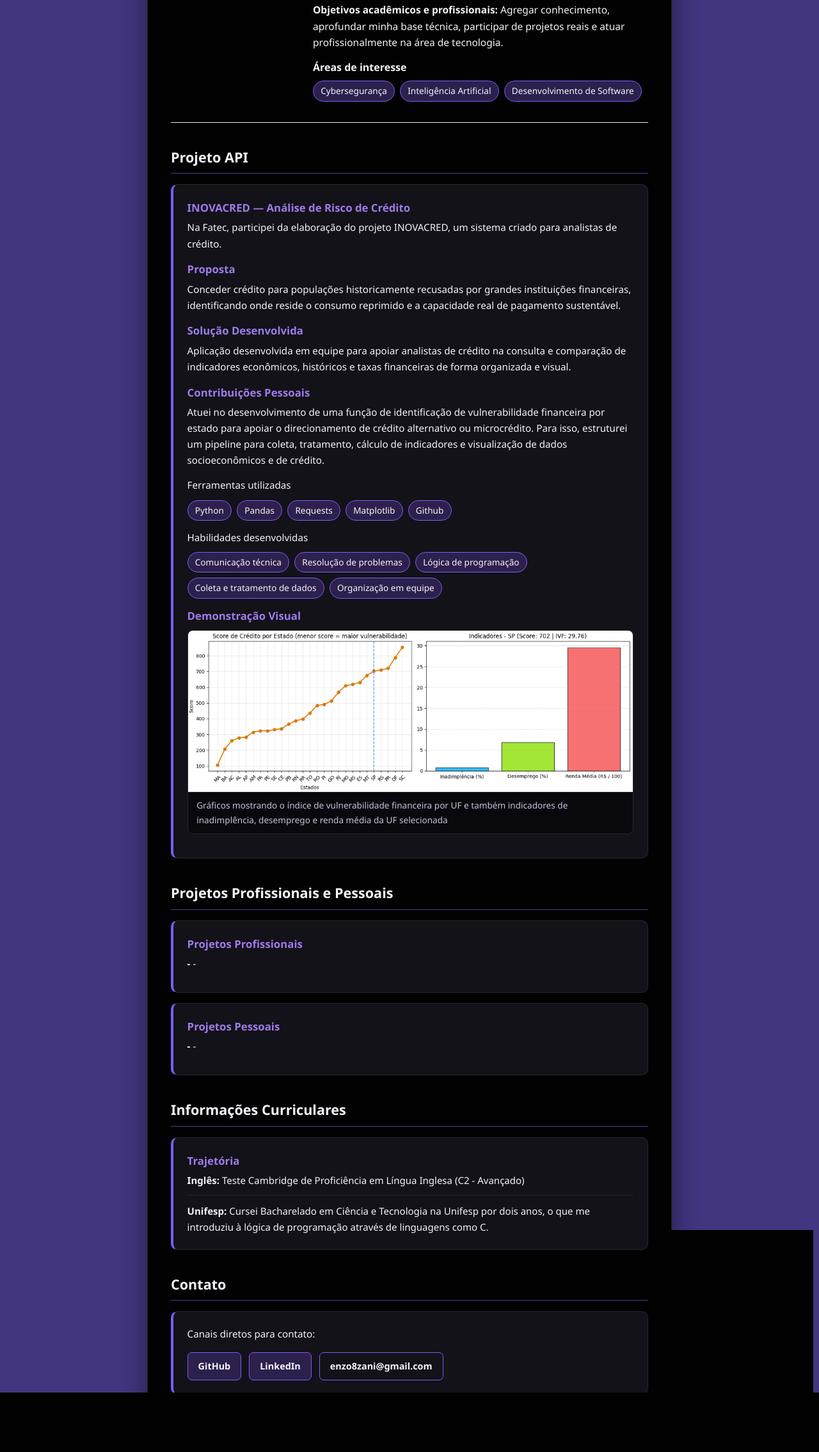
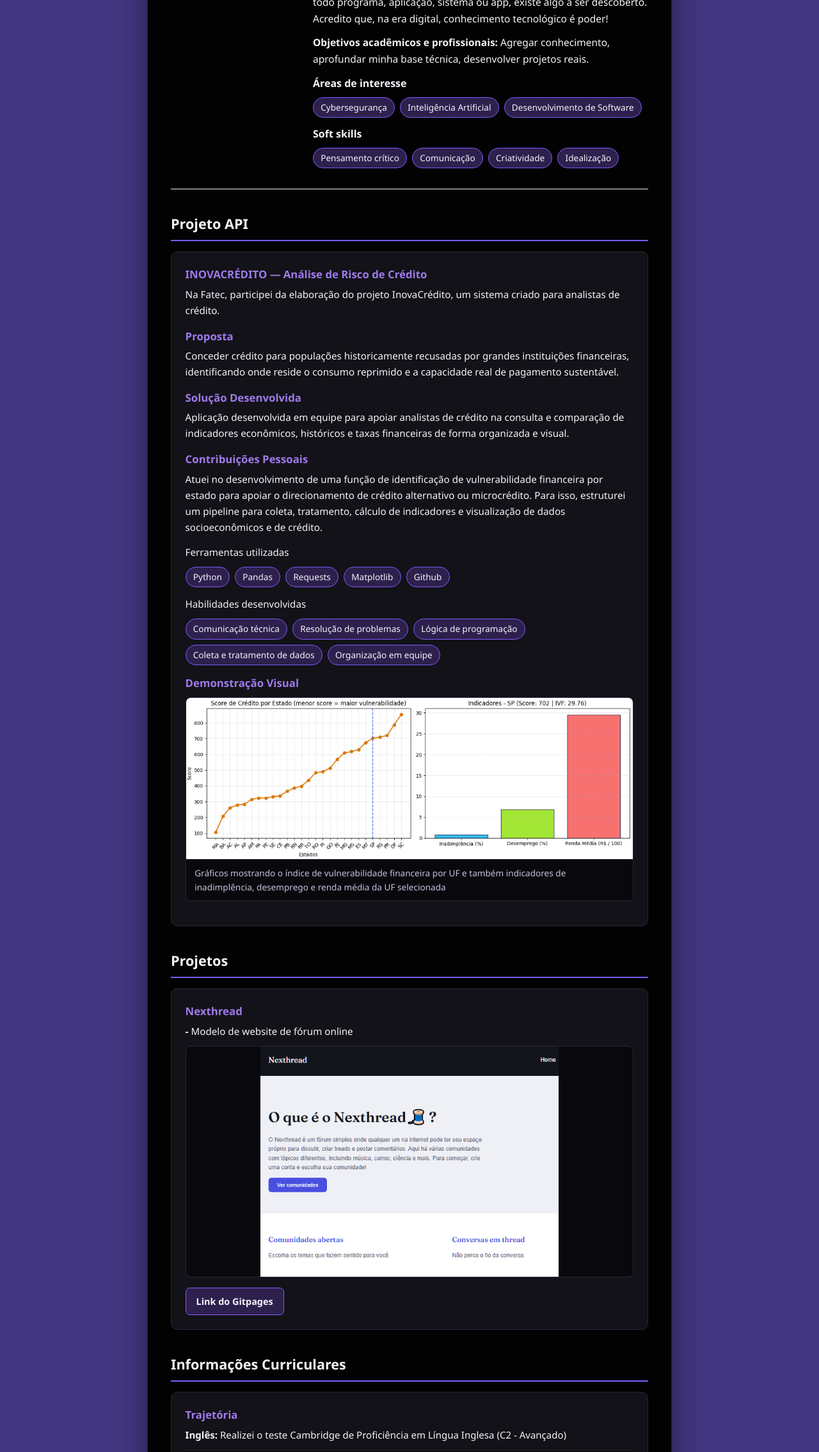
Before and after one commit to e-zani/enzo-zani-portfolio-2.github.io, a plain HTML site: page index.html in a window 1280 px wide. Shown: the part 364-2634 px from the top of the page at 64% size. Drawn offline with Linux system fonts and the light colour scheme.

Commit message:
Add files via upload

```diff
--- a/index.html
+++ b/index.html
@@ -26,12 +26,12 @@
   <main class="pagina-fundo">
     <section class="bloco-central" id="apresentacao">
       <div class="topo-apresentacao">
-        <img class="foto-perfil" src="foto.jpeg" alt="Foto de perfil de Enzo Zani">
+        <img class="foto-perfil" src="foto.jpg" alt="Foto de perfil de Enzo Zani">
         <div class="texto-apresentacao">
           <h1>Enzo Zani - Estudante de Desenvolvimento de Software Multiplataforma • Fatec Professor Jessen Vidal (São José dos Campos, SP)</h1>
           <span class="rotulo-secao">Sobre mim:</span>
-          <p>Olá! Me chamo Zani e sou aspirante a Desenvolvedor atualmente cursando a Fatec.</p>
-          <p><strong>Objetivos acadêmicos e profissionais:</strong> Agregar conhecimento, aprofundar minha base técnica, participar de projetos reais e atuar profissionalmente na área de tecnologia.</p>
+          <p>Olá! Me chamo Zani e sou aspirante a Desenvolvedor atualmente cursando a Fatec. Tenho interesse pela área pois sei que, por trás de todo programa, aplicação, sistema ou app, existe algo a ser descoberto. Acredito que, na era digital, conhecimento tecnológico é poder!</p>
+          <p><strong>Objetivos acadêmicos e profissionais:</strong> Agregar conhecimento, aprofundar minha base técnica, desenvolver projetos reais.</p>
 
           <section>
             <h2>Áreas de interesse</h2>
@@ -39,6 +39,16 @@
               <li>Cybersegurança</li>
               <li>Inteligência Artificial</li>
               <li>Desenvolvimento de Software</li>
+            </ul>
+          </section>
+
+          <section>
+            <h2>Soft skills</h2>
+            <ul class="lista-tags">
+              <li>Pensamento crítico</li>
+              <li>Comunicação</li>
+              <li>Criatividade</li>
+              <li>Idealização</li>
             </ul>
           </section>
         </div>
@@ -50,8 +60,8 @@
         <section class="subsecao" id="projetos-api">
           <h2>Projeto API</h2>
           <article class="card-item">
-            <h3>INOVACRED — Análise de Risco de Crédito</h3>
-            <p>Na Fatec, participei da elaboração do projeto INOVACRED, um sistema criado para analistas de crédito.</p>
+            <h3>INOVACRÉDITO — Análise de Risco de Crédito</h3>
+            <p>Na Fatec, participei da elaboração do projeto InovaCrédito, um sistema criado para analistas de crédito.</p>
 
             <h3>Proposta</h3>
             <p>Conceder crédito para populações historicamente recusadas por grandes instituições financeiras, identificando onde reside o consumo reprimido e a capacidade real de pagamento sustentável.</p>
@@ -93,14 +103,16 @@
         </section>
 
         <section class="subsecao" id="profissionais-pessoais">
-          <h2>Projetos Profissionais e Pessoais</h2>
+          <h2>Projetos</h2>
           <article class="card-item">
-            <h3>Projetos Profissionais</h3>
-            <p><strong>-</strong> -</p>
-          </article>
-          <article class="card-item">
-            <h3>Projetos Pessoais</h3>
-            <p><strong>-</strong> -</p>
+            <h3>Nexthread</h3>
+            <p><strong>-</strong> Modelo de website de fórum online</p>
+            <figure class="demonstracao-visual">
+              <img src="nexthread.png" alt="Tela inicial do modelo de website Nexthread">
+            </figure>
+            <div class="links-contato">
+              <a href="https://e-zani.github.io/EnzoZani_Atividade1_DesignDigital/" class="btn-acao" target="_blank" rel="noopener noreferrer">Link do Gitpages</a>
+            </div>
           </article>
         </section>
 
@@ -109,8 +121,9 @@
           <article class="card-item">
             <h3>Trajetória</h3>
             <ul class="lista-detalhes">
-              <li><strong>Inglês:</strong> Teste Cambridge de Proficiência em Língua Inglesa (C2 - Avançado)</li>
+              <li><strong>Inglês:</strong> Realizei o teste Cambridge de Proficiência em Língua Inglesa (C2 - Avançado)</li>
               <li><strong>Unifesp:</strong> Cursei Bacharelado em Ciência e Tecnologia na Unifesp por dois anos, o que me introduziu à lógica de programação através de linguagens como C.</li>
+              <li><strong>CRECI:</strong> Realizei o curso técnico do Conselho Regional de Corretores de Imóveis e trabalhei como corretor de imóveis em múltiplas empresas.</li>
             </ul>
           </article>
         </section>
--- a/style.css
+++ b/style.css
@@ -185,7 +185,7 @@ body {
 
 .subsecao > h2 {
   font-size: 1.35rem;
-  border-bottom: 2px solid var(--header);
+  border-bottom: 2px solid var(--accent-border);
   padding-bottom: 0.45rem;
   margin-bottom: 1rem;
 }
@@ -193,7 +193,6 @@ body {
 .card-item {
   background: var(--card);
   border: 1px solid var(--border);
-  border-left: 4px solid var(--accent-border);
   border-radius: 10px;
   padding: 1.35rem;
   margin-bottom: 1rem;
```
Also changed, not shown: foto.jpg (added), nexthread.png (added).
